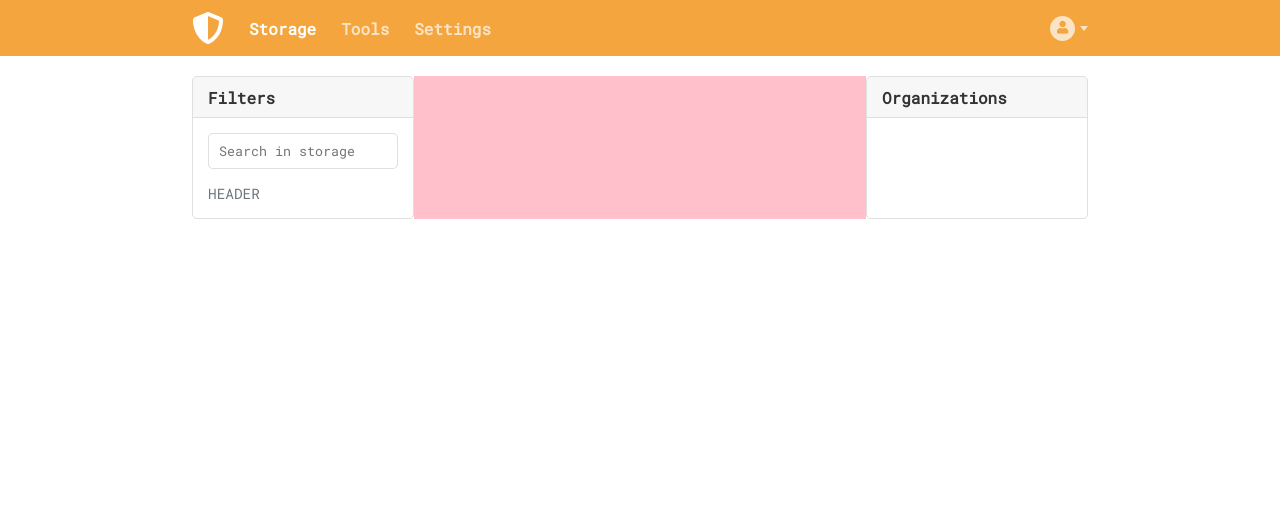
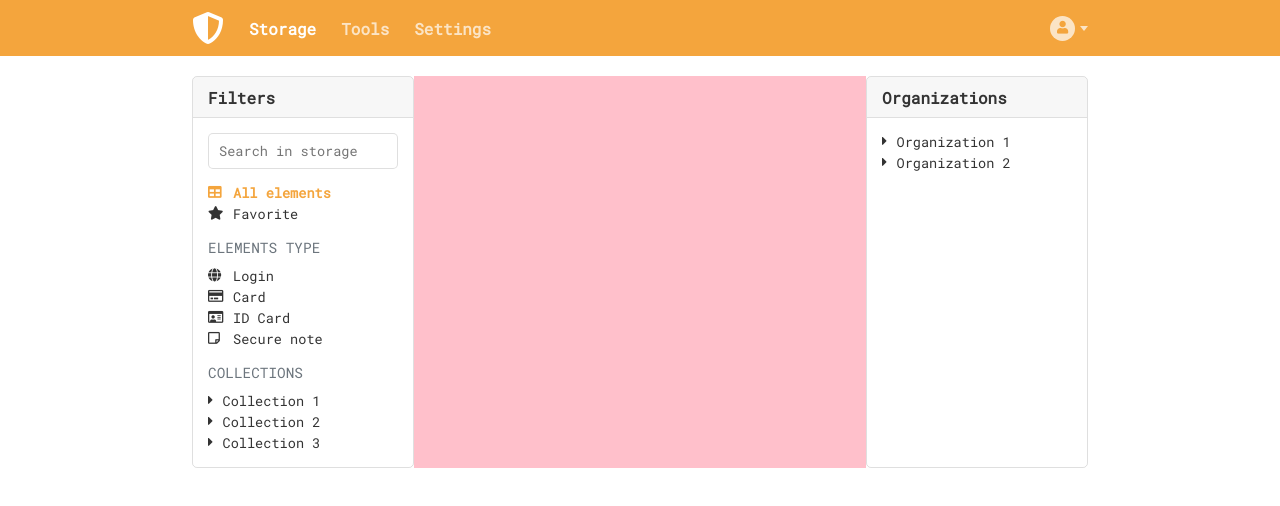
Before and after one commit to AndreyYko/passguard-template, a website: page app/index.html in a window 1280 px wide. Drawn offline with Linux system fonts and the light colour scheme.

Commit message:
left & right sides

```diff
--- a/app/index.html
+++ b/app/index.html
@@ -167,16 +167,56 @@
         </h2>
         <span class="divider"></span>
         <div class="side-content-wrapper">
-          <form>
+          <form class="left-container-search">
             <input
               type="text"
               placeholder="Search in storage"
               class="input-default"
             >
           </form>
-          <ul class="default-list list-icon">
-            <h3>Header</h3>
-
+          <ul class="default-list first">
+            <li class="active">
+              <i class="fas fa-table"></i>
+              <span>All elements</span>
+            </li>
+            <li>
+              <i class="fas fa-star"></i>
+              <span>Favorite</span>
+            </li>
+          </ul>
+          <ul class="default-list">
+            <h3>Elements type</h3>
+            <li>
+              <i class="fas fa-globe"></i>
+              <span>Login</span>
+            </li>
+            <li>
+              <i class="far fa-credit-card"></i>
+              <span>Card</span>
+            </li>
+            <li>
+              <i class="far fa-id-card"></i>
+              <span>ID Card</span>
+            </li>
+            <li>
+              <i class="far fa-sticky-note"></i>
+              <span>Secure note</span>
+            </li>
+          </ul>
+          <ul class="default-list list-arrow">
+            <h3>Collections</h3>
+            <li>
+              <i class="fas fa-caret-right"></i>
+              <span>Collection 1</span>
+            </li>
+            <li>
+              <i class="fas fa-caret-right"></i>
+              <span>Collection 2</span>
+            </li>
+            <li>
+              <i class="fas fa-caret-right"></i>
+              <span>Collection 3</span>
+            </li>
           </ul>
         </div>
       </section>
@@ -186,6 +226,18 @@
           <span>Organizations</span>
         </h2>
         <span class="divider"></span>
+        <div class="side-content-wrapper">
+          <ul class="default-list list-arrow first">
+            <li>
+              <i class="fas fa-caret-right"></i>
+              <span>Organization 1</span>
+            </li>
+            <li>
+              <i class="fas fa-caret-right"></i>
+              <span>Organization 2</span>
+            </li>
+          </ul>
+        </div>
       </section>
     </main>
   </section>
--- a/app/sass/partials/_containers.sass
+++ b/app/sass/partials/_containers.sass
@@ -101,3 +101,5 @@ main
     width: 100%
   .side-content-wrapper
     padding: 15px
+  &-search
+    margin-bottom: 15px
--- a/app/sass/partials/_inputs.sass
+++ b/app/sass/partials/_inputs.sass
@@ -6,5 +6,6 @@
   border-radius: $border-radius-default
   outline: none
   transition: 0.2s
+  font-size: 0.85em
   &:focus
     box-shadow: 0 0 3pt 2pt $blue
--- a/app/sass/partials/_lists.sass
+++ b/app/sass/partials/_lists.sass
@@ -38,9 +38,36 @@ section.user-drop-down
 
 .default-list
   width: 100%
-  margin-top: 15px
+  margin: 15px 0
+  &:last-child
+    margin-bottom: 0
+  &.first
+    margin-top: 0
   h3
     font-size: 0.9em
     font-weight: $text-regular
     color: $gray-dark-v2
     text-transform: uppercase
+    margin-bottom: 10px
+  li
+    display: flex
+    font-size: 0.85em
+    align-items: center
+    color: $gray-dark
+    margin-bottom: 3px
+    cursor: pointer
+    &:last-child
+      margin-bottom: 0
+    &.active
+      color: $orange-default
+      font-weight: $text-bold
+    &:hover
+      span
+        text-decoration: underline
+    i
+      width: 15px
+      margin-right: 10px
+  &.list-arrow
+    li
+      i
+        width: auto
```
Also changed, not shown: app/css/main.css.
